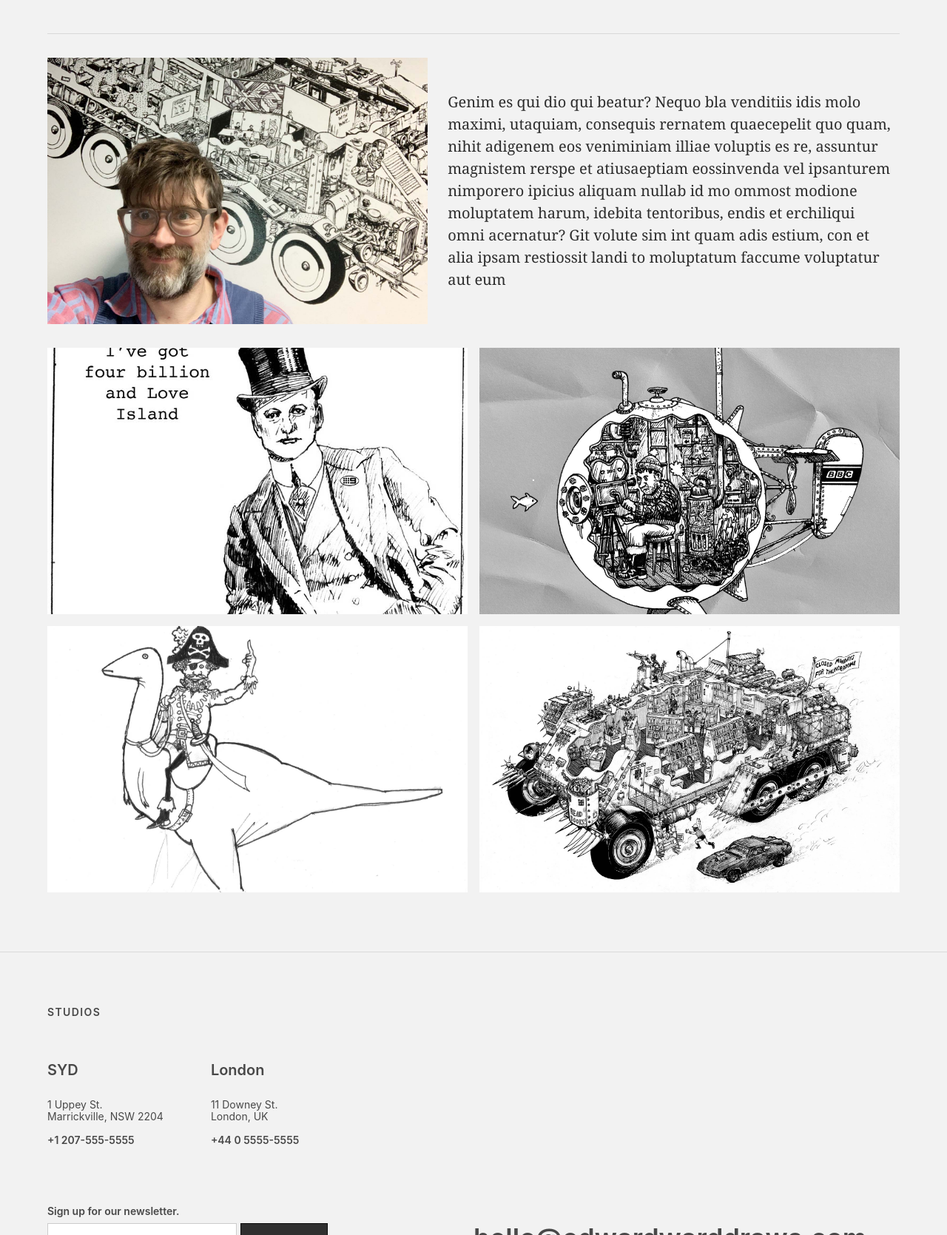
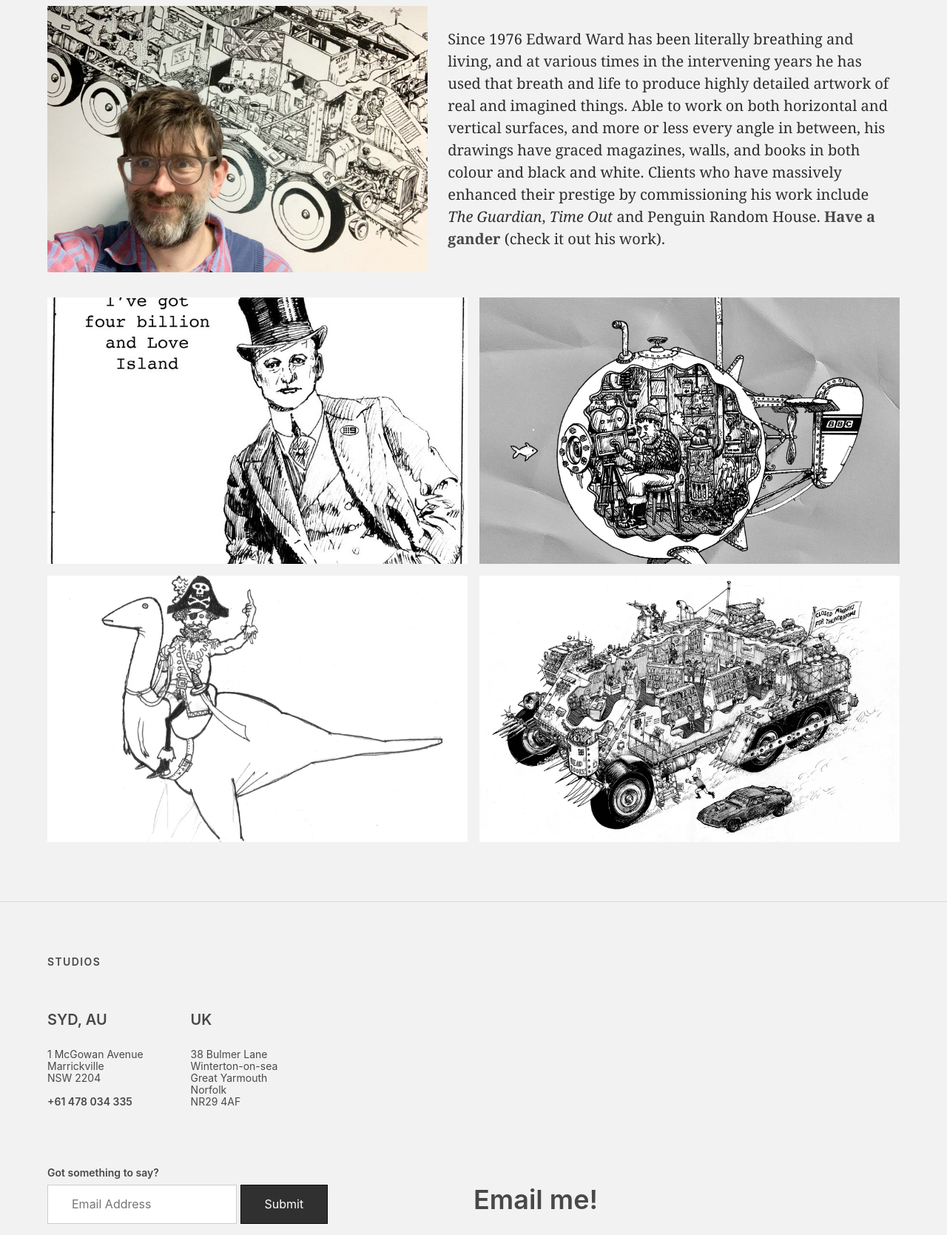
Before and after one commit to 40ftslinky/edwardwarddraws, a plain HTML site: page index.html in a window 1280 px wide. Shown: the part 1131-2800 px from the top of the page at 74% size. Drawn offline with nearby package versions, Linux system fonts and the light colour scheme.

Commit message:
updates to text and contacts

```diff
--- a/index.html
+++ b/index.html
@@ -38,23 +38,24 @@
             </a>
           </div>
           <div class="menu_top v-mid tr">
-            <a class="f6 fw4 hover-white no-underline white-70 dn dib-ns pv2 ph3" href="/" >About</a>
-            <a href="https://www.facebook.com/" class="link dim dib mr3 white" title="Facebook">
+            <!-- <a class="f6 fw4 hover-white no-underline white-70 dn dib-ns pv2 ph3" href="/" >About</a> -->
+            <!-- <a href="https://www.facebook.com/" class="link dim dib mr3 white" title="Facebook">
               <svg class="db w2 h2" data-icon="facebook" viewBox="0 0 32 32" fill="currentColor">
                 <title >facebook icon</title>
                 <path d="M8 12 L13 12 L13 8 C13 2 17 1 24 2 L24 7 C20 7 19 7 19 10 L19 12 L24 12 L23 18 L19 18 L19 30 L13 30 L13 18 L8 18 z"
                 ></path>
               </svg>
-            </a>
-            <a href="https://twitter.com/" class="link dim dib mr3 white" title="twiiter">
+            </a> -->
+            <!-- <a href="https://twitter.com/" class="link dim dib mr3 white" title="twiiter">
               <svg class="db w2 h2" data-icon="twitter" viewBox="0 0 32 32"
                 fill="currentColor" >
                 <title >twitter icon</title>
                 <path d="M2 4 C6 8 10 12 15 11 A6 6 0 0 1 22 4 A6 6 0 0 1 26 6 A8 8 0 0 0 31 4 A8 8 0 0 1 28 8 A8 8 0 0 0 32 7 A8 8 0 0 1 28 11 A18 18 0 0 1 10 30 A18 18 0 0 1 0 27 A12 12 0 0 0 8 24 A8 8 0 0 1 3 20 A8 8 0 0 0 6 19.5 A8 8 0 0 1 0 12 A8 8 0 0 0 3 13 A8 8 0 0 1 2 4"
                 ></path>
               </svg>
-            </a>
-            <a href="https://www.behance.net/edwardward1" class="link dim dib mr3 white" title="Behance - Edward Ward Draws">
+            </a> -->
+            <span class="dib white v-mid" style="display:inline-block;">Portfolio:&nbsp;</span>
+            <a href="https://www.behance.net/edwardward1" class="link dim dib mr3 white v-mid" title="Behance - Edward Ward Draws">
               <svg class="db w2 h2" data-icon="behance" x="0px" y="0px" viewBox="0 0 24 24" fill="currentColor">
                 <title>behance</title>
                 <path d="M6.938 4.503c.702 0 1.34.06 1.92.188.577.13 1.07.33 1.485.61.41.28.733.65.96 1.12.225.47.34 1.05.34 1.73 0 .74-.17 1.36-.507 1.86-.338.5-.837.9-1.502 1.22.906.26 1.576.72 2.022 1.37.448.66.665 1.45.665 2.36 0 .75-.13 1.39-.41 1.93-.28.55-.67 1-1.16 1.35-.48.348-1.05.6-1.67.767-.61.165-1.252.254-1.91.254H0V4.51h6.938v-.007zM16.94 16.665c.44.428 1.073.643 1.894.643.59 0 1.1-.148 1.53-.447.424-.29.68-.61.78-.94h2.588c-.403 1.28-1.048 2.2-1.9 2.75-.85.56-1.884.83-3.08.83-.837 0-1.584-.13-2.272-.4-.673-.27-1.24-.65-1.72-1.14-.464-.49-.823-1.08-1.077-1.77-.253-.69-.373-1.45-.373-2.27 0-.803.135-1.54.403-2.23.27-.7.644-1.28 1.12-1.79.495-.51 1.063-.895 1.736-1.194s1.4-.433 2.22-.433c.91 0 1.69.164 2.38.523.67.34 1.22.82 1.66 1.4.44.586.75 1.26.94 2.02.19.75.25 1.54.21 2.38h-7.69c0 .84.28 1.632.71 2.065l-.08.03zm-10.24.05c.317 0 .62-.03.906-.093.29-.06.548-.165.763-.3.21-.135.39-.328.52-.583.13-.24.19-.57.19-.96 0-.75-.22-1.29-.64-1.62-.43-.32-.99-.48-1.69-.48H3.24v4.05H6.7v-.03zm13.607-5.65c-.352-.385-.94-.592-1.657-.592-.468 0-.855.074-1.166.238-.302.15-.55.35-.74.59-.19.24-.317.48-.392.75-.075.26-.12.5-.135.71h4.762c-.07-.75-.33-1.3-.68-1.69v.01zM6.52 10.45c.574 0 1.05-.134 1.425-.412.374-.27.554-.72.554-1.338 0-.344-.07-.625-.18-.846-.13-.22-.3-.39-.5-.512-.21-.124-.45-.21-.72-.257-.27-.053-.56-.074-.84-.074H3.23v3.44h3.29zm9.098-4.958h5.968v1.454h-5.968V5.48v.01z"></path>
@@ -64,14 +65,17 @@
         </nav>
 
         <div style="" class="dtc v-mid cover ph3 ph4-m ph5-l">
-          <h1 class="f2 f-subheadline-l measure lh-title fw9 white">A witty and astute observation about an incredible artist<sup>*</sup></h1>
+          <h1 class="f2 f-subheadline-l measure lh-title fw9 white">You there! </h1>
+            <h2 class="f f-subheadline-l measure lh-title fw9 white">If you imagine you <em>don't</em> need a stupidly detailed drawing of something, I strongly believe that you're mistaken.
+<sup>*</sup></h2>
           <h2 class="f6 fw6 white">*Illustrations by Ted</h2>
         </div>
       </header>
 
       <div class="serif ph3 ph4-m ph5-l">
         <p class="lh-copy f5 f3-m f1-l measure center pv4">
-Itatures doloreh enisto quodipitas paria nonet et dolores ectumqu aerfereius eum et aliant dolumenis pro eos deniatus
+          Edward Ward draws things, people, places and even: happenings.
+        </p>
         <div class="f5 f3-m lh-copy">
           <div class="cf dt-l w-100 bt b--black-10 pv4">
             <div class="dtc-l v-mid mw6 pr3-l">
@@ -79,11 +83,10 @@ Itatures doloreh enisto quodipitas paria nonet et dolores ectumqu aerfereius eum
             </div>
             <div class="dtc-l v-mid f6 f5-m f4-l measure-l">
               <p class="measure pv4-l center">
-              Genim es qui dio qui beatur? </span>
-              Nequo bla venditiis idis molo maximi, utaquiam, consequis rernatem quaecepelit quo quam, nihit adigenem eos veniminiam illiae voluptis es re, assuntur magnistem rerspe et atiusaeptiam eossinvenda vel ipsanturem nimporero ipicius aliquam nullab id mo ommost modione moluptatem harum, idebita tentoribus, endis et erchiliqui omni acernatur?
-                Git volute sim int quam adis estium, con et alia ipsam restiossit landi to moluptatum faccume voluptatur aut eum
+              Since 1976 Edward Ward has been literally breathing and living, and at various times in the intervening years he has used that breath and life to produce highly detailed artwork of real and imagined things. Able to work on both horizontal and vertical surfaces, and more or less every angle in between, his drawings have graced magazines, walls, and books in both colour and black and white. Clients who have massively enhanced their prestige by commissioning his work include <em>The Guardian</em>, <em>Time Out</em> and Penguin Random House. <a class="black-70 b tl link dim" href="mailto:edwardwarddraw@gmail.com" >Have a gander</a> (check it out his work).
 
               </p>
+
             </div>
           </div>
 
@@ -109,35 +112,40 @@ Itatures doloreh enisto quodipitas paria nonet et dolores ectumqu aerfereius eum
         <div class="mb4-l cf">
           <h1 class="fl w-100 pv0 f6 fw6 ttu tracked mb4">Studios</h1>
           <article class="fl w-50 dib-ns w-auto-ns mr4-m mr5-l mb4 pr2 pr0-ns">
-            <h4 class="f5 f4-l fw6">SYD</h4>
-            <span class="f7 f6-l db black-70">1 Uppey St.</span>
-            <span class="f7 f6-l black-70">Marrickville, NSW 2204 </span>
-            <a class="f6 db fw6 pv3 black-70 link dim" title="Call SF" href="tel:+12075555555">
-              +1 207-555-5555
+            <h4 class="f5 f4-l fw6">SYD, AU</h4>
+            <span class="f7 f6-l db black-70">1 McGowan Avenue</span>
+            <span class="f7 f6-l db black-70">Marrickville</span>
+            <span class="f7 f6-l black-70">NSW 2204 </span>
+            <a class="f6 db fw6 pv3 black-70 link dim" title="Call SF" href="tel:+61 478 034 335">
+              +61 478 034 335
             </a>
           </article>
 
           <article class="fl w-50 dib-ns w-auto-ns mr4-m mr5-l mb4 pr2 pr0-ns">
-            <h4 class="f5 f4-l fw6">London</h4>
-            <span class="f7 f6-l db black-70">11 Downey St.</span>
-            <span class="f7 f6-l black-70">London, UK</span>
-            <a href="tel:+5555555555" class="link dim f6 db fw6 pv3 black-70" title="Call the London office">+44 0 5555-5555</a>
+            <h4 class="f5 f4-l fw6">UK</h4>
+            <span class="f7 f6-l db black-70">38 Bulmer Lane</span>
+            <span class="f7 f6-l db black-70">Winterton-on-sea</span>
+            <span class="f7 f6-l db black-70">Great Yarmouth</span>
+            <span class="f7 f6-l db black-70">Norfolk</span>
+            <span class="f7 f6-l black-70">NR29 4AF</span>
           </article>
 
         </div>
         <section class="cf mb5">
           <div class="mb4 mb0-ns w-100 w-50-l fr">
-            <a class="black-70 f3 f2-ns fw6 tl link dim dib pv3 mt2 mb4 mb0-l" href="mailto:hello@edwardwarddraws.com" >
-              hello@edwardwarddraws.com
+            <a class="black-70 f3 f2-ns fw6 tl link dim dib pv3 mt2 mb4 mb0-l" href="mailto:edwardwarddraw@gmail.com" >
+              Email me!
             </a>
           </div>
+
           <div class="mb4 mb0-ns fl w-100 w-50-l" >
             <p class="f4 fw6 mb2 f6 mt0">
-              Sign up for our newsletter.
+              Got something to say?
             </p>
             <input placeholder="Email Address" class="mw-100 w-100 w5-ns f5 input-reset ba b--black-20 pv3 ph4 border-box">
             <input type="submit" class="input-reset w-100 w-auto-ns bg-black-80 white f5 pv2 pv3-ns ph4 ba b--black-80 bg-hover-mid-gray">
           </div>
+
         </section>
         <div class="dt dt--fixed w-100" >
           <div class="dn dtc-ns v-mid">
@@ -146,28 +154,29 @@ Itatures doloreh enisto quodipitas paria nonet et dolores ectumqu aerfereius eum
             </p>
           </div>
           <div class="db dtc-ns black-70 tc tr-ns v-mid">
-            <a href="https://www.facebook.com/" class="link dim dib mr3 black-70" title="Impossible Labs on Facebook">
+            <!-- <a href="https://www.facebook.com/" class="link dim dib mr3 black-70" title="Impossible Labs on Facebook">
               <svg class="db w2 h2" data-icon="facebook" viewBox="0 0 32 32" fill="currentColor">
                 <title >facebook icon</title>
                 <path d="M8 12 L13 12 L13 8 C13 2 17 1 24 2 L24 7 C20 7 19 7 19 10 L19 12 L24 12 L23 18 L19 18 L19 30 L13 30 L13 18 L8 18 z"
                 ></path>
               </svg>
-            </a>
-            <a href="https://twitter.com/" class="link dim dib mr3 black-70">
+            </a> -->
+            <!-- <a href="https://twitter.com/" class="link dim dib mr3 black-70">
               <svg class="db w2 h2" data-icon="twitter" viewBox="0 0 32 32"
                 fill="currentColor" >
                 <title >twitter icon</title>
                 <path d="M2 4 C6 8 10 12 15 11 A6 6 0 0 1 22 4 A6 6 0 0 1 26 6 A8 8 0 0 0 31 4 A8 8 0 0 1 28 8 A8 8 0 0 0 32 7 A8 8 0 0 1 28 11 A18 18 0 0 1 10 30 A18 18 0 0 1 0 27 A12 12 0 0 0 8 24 A8 8 0 0 1 3 20 A8 8 0 0 0 6 19.5 A8 8 0 0 1 0 12 A8 8 0 0 0 3 13 A8 8 0 0 1 2 4"
                 ></path>
               </svg>
-            </a>
-            <a href="https://www.behance.net/edwardward1" class="link dim dib mr3 black-70" title="Behance - Edward Ward Draws">
+            </a> -->
+            <span class="dib v-mid" style="display:inline-block;">Portfolio:&nbsp;</span>
+            <a href="https://www.behance.net/edwardward1" class="link dim dib mr3 black-70 v-mid" title="Behance - Edward Ward Draws">
               <svg class="db w2 h2" data-icon="behance" x="0px" y="0px" viewBox="0 0 24 24" fill="currentColor">
                 <title>behance</title>
                 <path d="M6.938 4.503c.702 0 1.34.06 1.92.188.577.13 1.07.33 1.485.61.41.28.733.65.96 1.12.225.47.34 1.05.34 1.73 0 .74-.17 1.36-.507 1.86-.338.5-.837.9-1.502 1.22.906.26 1.576.72 2.022 1.37.448.66.665 1.45.665 2.36 0 .75-.13 1.39-.41 1.93-.28.55-.67 1-1.16 1.35-.48.348-1.05.6-1.67.767-.61.165-1.252.254-1.91.254H0V4.51h6.938v-.007zM16.94 16.665c.44.428 1.073.643 1.894.643.59 0 1.1-.148 1.53-.447.424-.29.68-.61.78-.94h2.588c-.403 1.28-1.048 2.2-1.9 2.75-.85.56-1.884.83-3.08.83-.837 0-1.584-.13-2.272-.4-.673-.27-1.24-.65-1.72-1.14-.464-.49-.823-1.08-1.077-1.77-.253-.69-.373-1.45-.373-2.27 0-.803.135-1.54.403-2.23.27-.7.644-1.28 1.12-1.79.495-.51 1.063-.895 1.736-1.194s1.4-.433 2.22-.433c.91 0 1.69.164 2.38.523.67.34 1.22.82 1.66 1.4.44.586.75 1.26.94 2.02.19.75.25 1.54.21 2.38h-7.69c0 .84.28 1.632.71 2.065l-.08.03zm-10.24.05c.317 0 .62-.03.906-.093.29-.06.548-.165.763-.3.21-.135.39-.328.52-.583.13-.24.19-.57.19-.96 0-.75-.22-1.29-.64-1.62-.43-.32-.99-.48-1.69-.48H3.24v4.05H6.7v-.03zm13.607-5.65c-.352-.385-.94-.592-1.657-.592-.468 0-.855.074-1.166.238-.302.15-.55.35-.74.59-.19.24-.317.48-.392.75-.075.26-.12.5-.135.71h4.762c-.07-.75-.33-1.3-.68-1.69v.01zM6.52 10.45c.574 0 1.05-.134 1.425-.412.374-.27.554-.72.554-1.338 0-.344-.07-.625-.18-.846-.13-.22-.3-.39-.5-.512-.21-.124-.45-.21-.72-.257-.27-.053-.56-.074-.84-.074H3.23v3.44h3.29zm9.098-4.958h5.968v1.454h-5.968V5.48v.01z"></path>
               </svg>
             </a>
-            <a href="https://www.linkedin.com/company/" class="link dim dib black-70">
+            <!-- <a href="https://www.linkedin.com/company/" class="link dim dib black-70">
               <svg class="db w2 h2" x="0px" y="0px" viewBox="0 0 48 48" >
                 <linearGradient gradientUnits="userSpaceOnUse" x1="23.9995"
                   y1="0" x2="23.9995" y2="48.0005" >
@@ -183,7 +192,7 @@ Itatures doloreh enisto quodipitas paria nonet et dolores ectumqu aerfereius eum
                   </g>
                 </g>
               </svg>
-            </a>
+            </a> -->
           </div>
         </div>
         <div class="db dn-ns">
```
